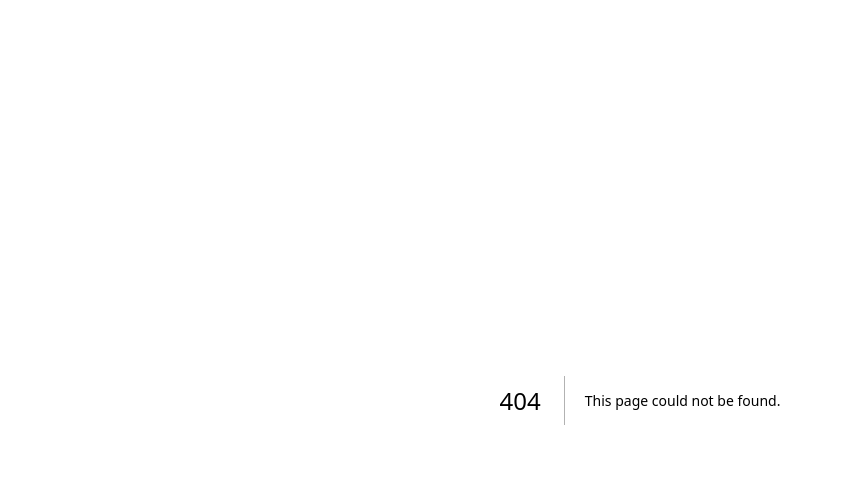
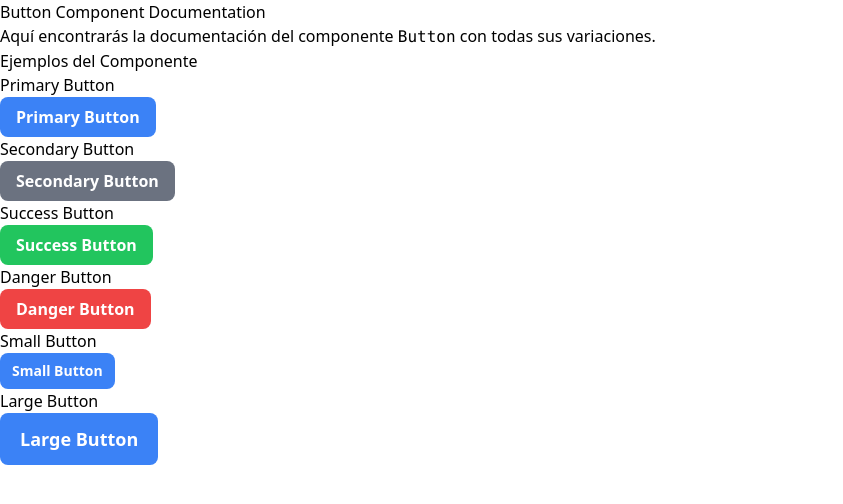
Before and after one commit to Gaitan19/nextra-first, a Next.js app: page /button in a window 1280 px wide. Before the commit this address had no page. Shown: the top 504 px of the page, without its empty margins (0-843 px from the left). Built offline with nearby package versions, Linux system fonts and the light colour scheme.

Commit message:
feat: Add new pages and components

```diff
--- /dev/null
+++ b/assets/styles/globals.css
@@ -0,0 +1,6 @@
+/* styles/globals.css */
+@tailwind base;
+@tailwind components;
+@tailwind utilities;
+
+/* Otros estilos globales aquí si es necesario */
--- /dev/null
+++ b/components/Button.tsx
@@ -0,0 +1,40 @@
+import PropTypes from 'prop-types';
+
+// components/Button.tsx
+
+const Button = ({
+  children,
+  variant = 'primary',
+  size = 'medium',
+  className = '',
+  ...props
+}) => {
+  const baseStyles =
+    'rounded-lg font-semibold focus:outline-none transition duration-300 ease-in-out';
+  const variants = {
+    primary: 'bg-blue-500 text-white hover:bg-blue-600',
+    secondary: 'bg-gray-500 text-white hover:bg-gray-600',
+    success: 'bg-green-500 text-white hover:bg-green-600',
+    danger: 'bg-red-500 text-white hover:bg-red-600',
+  };
+
+  const sizes = {
+    small: 'px-3 py-2 text-sm',
+    medium: 'px-4 py-2',
+    large: 'px-5 py-3 text-lg',
+  };
+
+  const variantStyles = variants[variant] || variants.primary;
+  const sizeStyles = sizes[size] || sizes.medium;
+
+  return (
+    <button
+      className={`${baseStyles} ${variantStyles} ${sizeStyles} ${className}`} // Usa el CSS Module aquí
+      {...props}
+    >
+      {children}
+    </button>
+  );
+};
+
+export default Button;
--- a/package.json
+++ b/package.json
@@ -18,14 +18,18 @@
   },
   "homepage": "https://github.com/shuding/nextra-docs-template#readme",
   "dependencies": {
+    "autoprefixer": "^10.4.19",
     "next": "^13.0.6",
     "nextra": "latest",
     "nextra-theme-docs": "latest",
+    "postcss": "^8.4.40",
+    "prop-types": "^15.8.1",
     "react": "^18.2.0",
     "react-dom": "^18.2.0"
   },
   "devDependencies": {
     "@types/node": "18.11.10",
+    "tailwindcss": "^3.4.7",
     "typescript": "^4.9.3"
   }
 }
--- /dev/null
+++ b/pages/_app.tsx
@@ -0,0 +1,8 @@
+// pages/_app.tsx
+import '../assets/styles/globals.css'; // Importa el CSS global
+
+function MyApp({ Component, pageProps }) {
+  return <Component {...pageProps} />;
+}
+
+export default MyApp;
--- /dev/null
+++ b/pages/button.mdx
@@ -0,0 +1,35 @@
+---
+title: Button
+---
+
+# Button Component Documentation
+
+Aquí encontrarás la documentación del componente `Button` con todas sus variaciones.
+
+## Ejemplos del Componente
+
+import Button from '../components/Button'
+
+### Primary Button
+
+<Button variant="primary" size="medium">Primary Button</Button>
+
+### Secondary Button
+
+<Button variant="secondary" size="medium">Secondary Button</Button>
+
+### Success Button
+
+<Button variant="success" size="medium">Success Button</Button>
+
+### Danger Button
+
+<Button variant="danger" size="medium">Danger Button</Button>
+
+### Small Button
+
+<Button variant="primary" size="small">Small Button</Button>
+
+### Large Button
+
+<Button variant="primary" size="large">Large Button</Button>
--- /dev/null
+++ b/postcss.config.js
@@ -0,0 +1,6 @@
+module.exports = {
+  plugins: {
+    tailwindcss: {},
+    autoprefixer: {},
+  },
+}
--- /dev/null
+++ b/tailwind.config.ts
@@ -0,0 +1,20 @@
+import type { Config } from 'tailwindcss';
+
+const config: Config = {
+  content: [
+    './pages/**/*.{js,ts,jsx,tsx,mdx}',
+    './components/**/*.{js,ts,jsx,tsx,mdx}',
+    './app/**/*.{js,ts,jsx,tsx,mdx}',
+  ],
+  theme: {
+    extend: {
+      backgroundImage: {
+        'gradient-radial': 'radial-gradient(var(--tw-gradient-stops))',
+        'gradient-conic':
+          'conic-gradient(from 180deg at 50% 50%, var(--tw-gradient-stops))',
+      },
+    },
+  },
+  plugins: [],
+};
+export default config;
```
Also changed, not shown: theme.config.tsx (+4 -4 lines), 1 other file (tests, documents, lock files or other folders).
